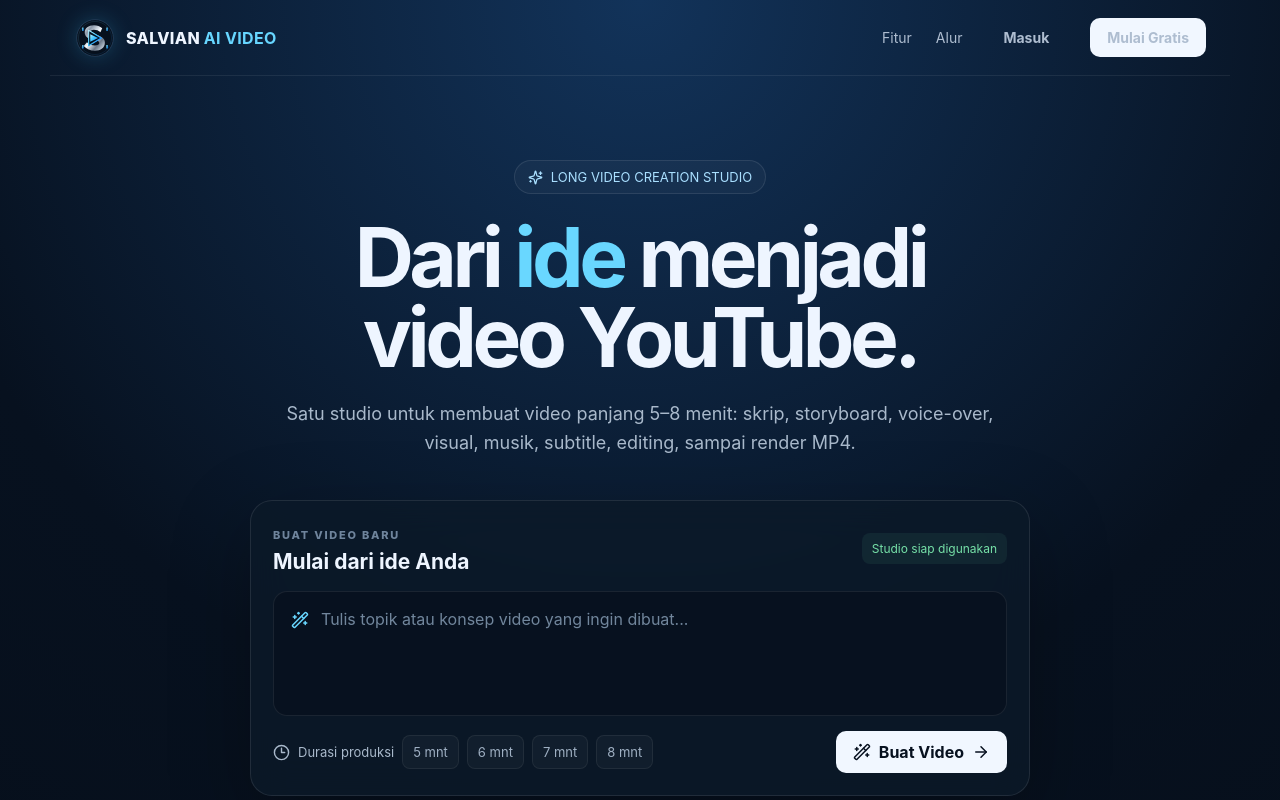
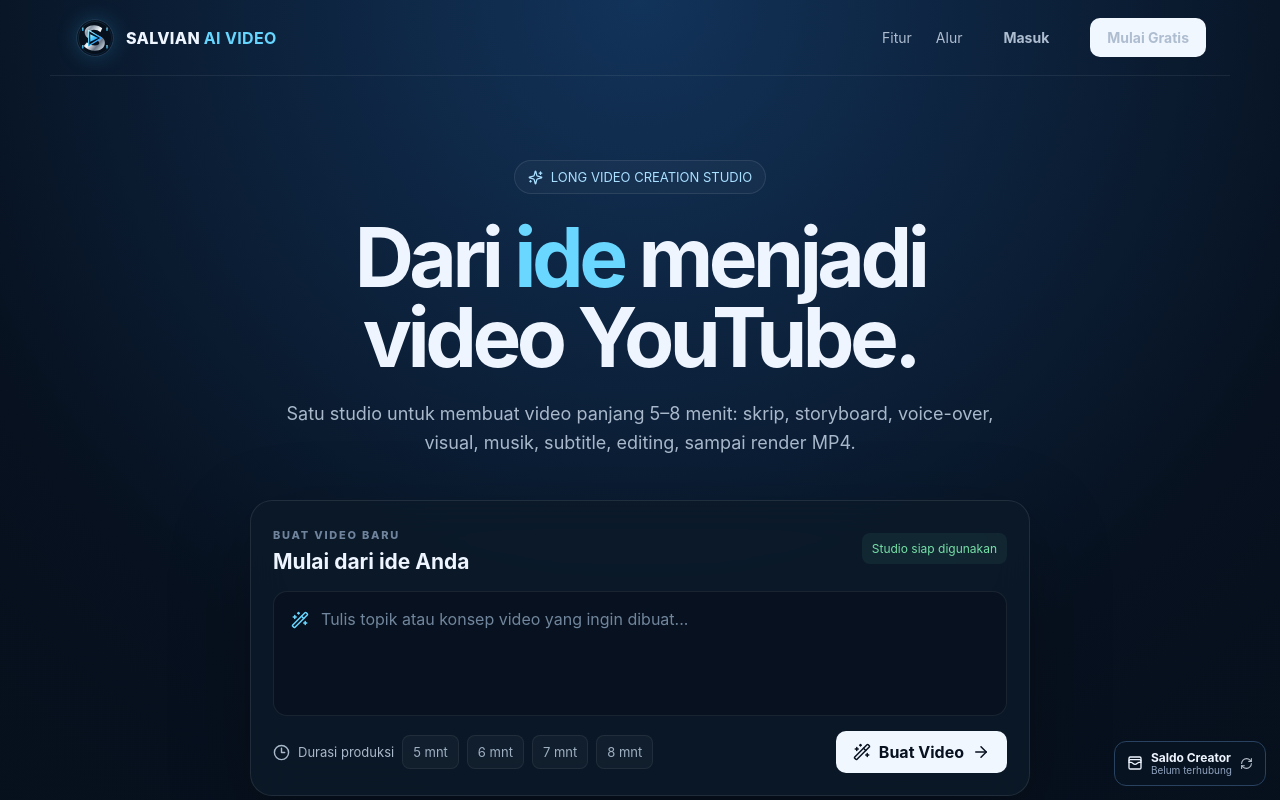
Before and after one commit to ahmadzamani72556-bit/salvian-ai-video-new, a Next.js app: page / in a window 1280 px wide. Shown: the top 800 px of the page. Built offline with nearby package versions, Linux system fonts and the light colour scheme.

Commit message:
Show live Creator credit sync across Video app

```diff
--- a/app/layout.tsx
+++ b/app/layout.tsx
@@ -1,6 +1,7 @@
 import './globals.css';
 import './studio.css';
 import './logo.css';
+import CreatorCreditWidget from '../components/creator-credit-widget';
 
 export const metadata = {
   title: 'SALVIAN AI VIDEO',
@@ -12,5 +13,5 @@
 };
 
 export default function RootLayout({ children }: { children: React.ReactNode }) {
-  return <html lang="id"><body>{children}</body></html>;
+  return <html lang="id"><body>{children}<div style={{position:'fixed',right:14,bottom:14,zIndex:90}}><CreatorCreditWidget /></div></body></html>;
 }
```
